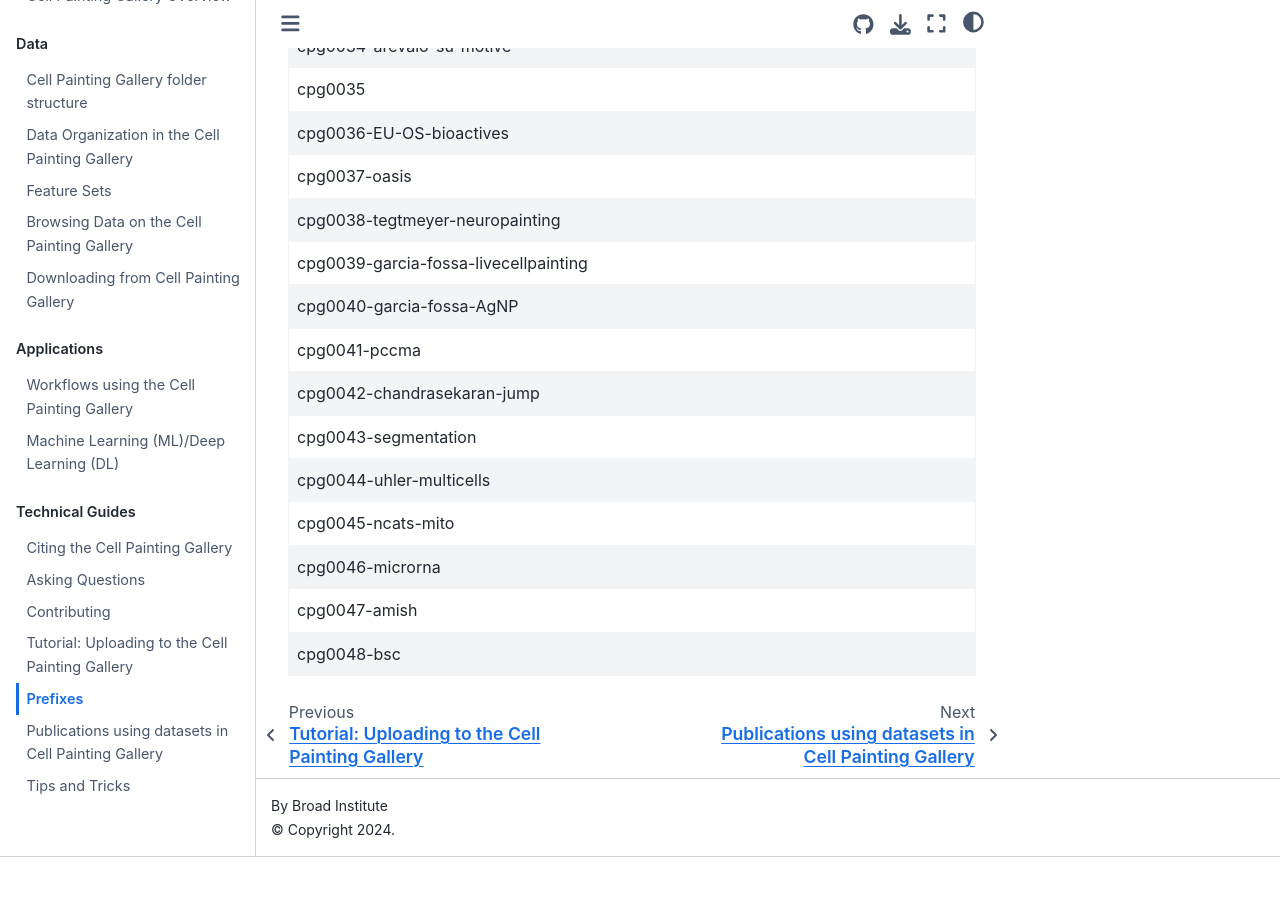
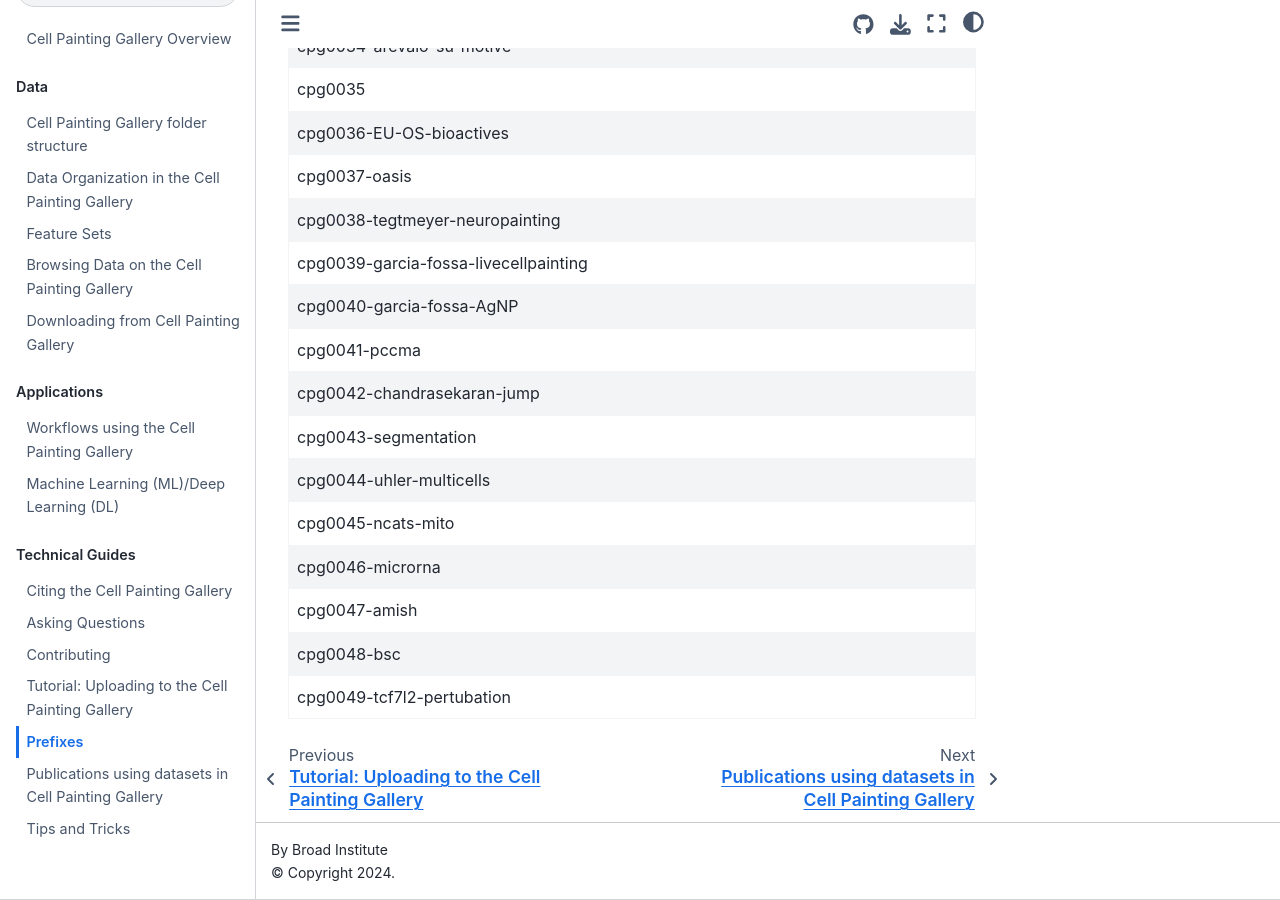
Before and after one commit to broadinstitute/cellpainting-gallery, a Jupyter Book: the page built from documentation/prefixes.md, in a window 1280 px wide and 900 px high, scrolled down 1728 px. Built offline with Jupyter Book 1.0.4 settings and Sphinx 7.4.7 and the Sphinx Book theme 1.1.4, drawn with Linux system fonts in a browser that asks for light colours; pages that are not in the unit, such as notebooks, are missing from menus; before the commit the page ends 2585 px from its top, so only the background shows below that.

Commit message:
Add cpg0049-tcf7l2-pertubation to prefixes list

```diff
--- a/documentation/prefixes.md
+++ b/documentation/prefixes.md
@@ -54,3 +54,4 @@
 | cpg0046-microrna                         |
 | cpg0047-amish                            |
 | cpg0048-bsc                              |
+| cpg0049-tcf7l2-pertubation               |
```
